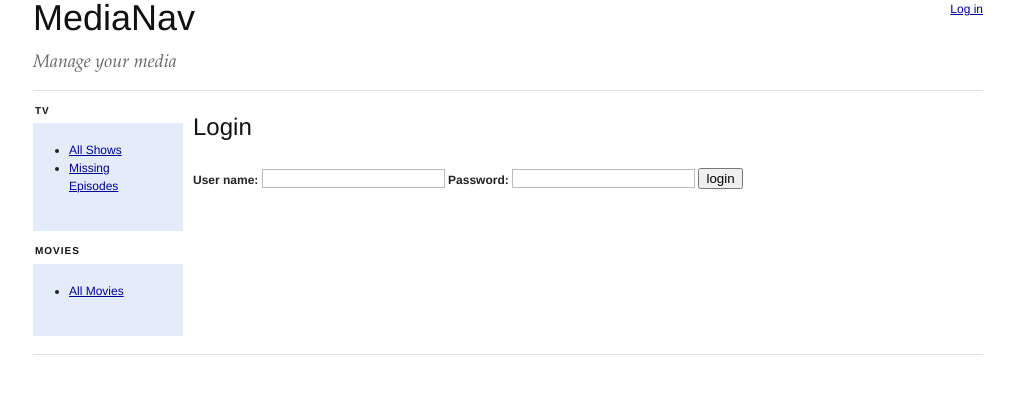
After one commit to msespaz/medianav, a Django app: template server/tv/templates/registration/login.html in a window 1280 px wide. The commit adds this page. Shown: the top 394 px of the page, without its empty margins (132-1146 px from the left). Run offline with Django 3.2, Linux system fonts and the light colour scheme; the template is opened without the code that fills it, so the values that code supplies are empty; some libraries are stand-ins or nearby versions.

Commit message:
Added some user login/logout pages and displaying user in template

```diff
--- a/server/tv/templates/base.html
+++ b/server/tv/templates/base.html
@@ -16,8 +16,15 @@
 
 <body>
     <div class="container">
-        <div id="header" class="span-24 last">
+        <div id="header" class="span-20">
             <h1>MediaNav</h1>
+        </div>
+        <div id="user" align=right class="span-4 last">
+            {% if user.is_authenticated %}
+            <a href="{% url django.contrib.auth.views.logout %}">Log out</a> <b>{{ user.username }}</b>
+            {% else %}
+            <a href="{% url django.contrib.auth.views.login %}">Log in</a>
+            {% endif %}
         </div>
         <div id="subheader" class="span-24 last">
             <h3 class="alt">Manage your media</h3>
--- /dev/null
+++ b/server/tv/templates/registration/login.html
@@ -0,0 +1,18 @@
+{% extends "base.html" %}
+
+{% block title %}Login{% endblock %}
+
+{% block content %}
+<h2>Login</h2>
+{% if form.errors %}
+<p class="error">Sorry, that's not a valid username or password</p>
+{% endif %}
+<form action="" method="post">
+    <label for="username">User name:</label>
+    <input type="text" name="username" value="" id="username">
+    <label for="password">Password:</label>
+    <input type="password" name="password" value="" id="password">
+    <input type="submit" value="login" />
+    <input type="hidden" name="next" value="{{ next|escape }}" />
+</form>
+{% endblock %}
```
Also changed, not shown: server/tv/templates/registration/logged_out.html (added, +7 -0 lines), server/urls.py (+10 -1 lines).
